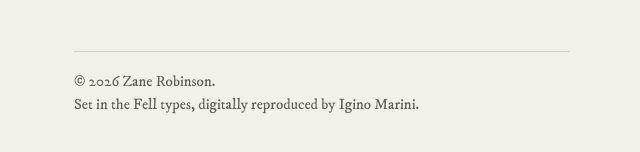
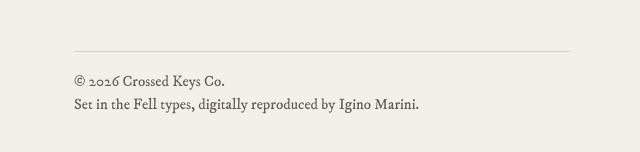
Before and after one commit to 4w4vzkk24c-cyber/reimagined-doodle, a plain HTML site: page site/index.html in a window 1280 px wide. Shown: the part 1037-1189 px from the top of the page, 318-958 px from the left. Drawn offline with Linux system fonts and the light colour scheme; a web font is replaced by a local one.

Commit message:
fix: name the maker once, in the imprint
The copyright line now carries the house name, so the maker's name appears only under the house name on the first screen.

```diff
--- a/site/index.html
+++ b/site/index.html
@@ -68,7 +68,7 @@
       <p class="address"><a href="mailto:hello@crossedkeys.co" translate="no">hello@crossedkeys.co</a></p>
 
       <footer class="small-print">
-        <p>&copy;&nbsp;2026 Zane&nbsp;Robinson.</p>
+        <p>&copy;&nbsp;2026 <span translate="no">Crossed Keys&nbsp;Co.</span></p>
         <p>Set in the Fell types, digitally reproduced by Igino&nbsp;Marini.</p>
       </footer>
     </div>
```
